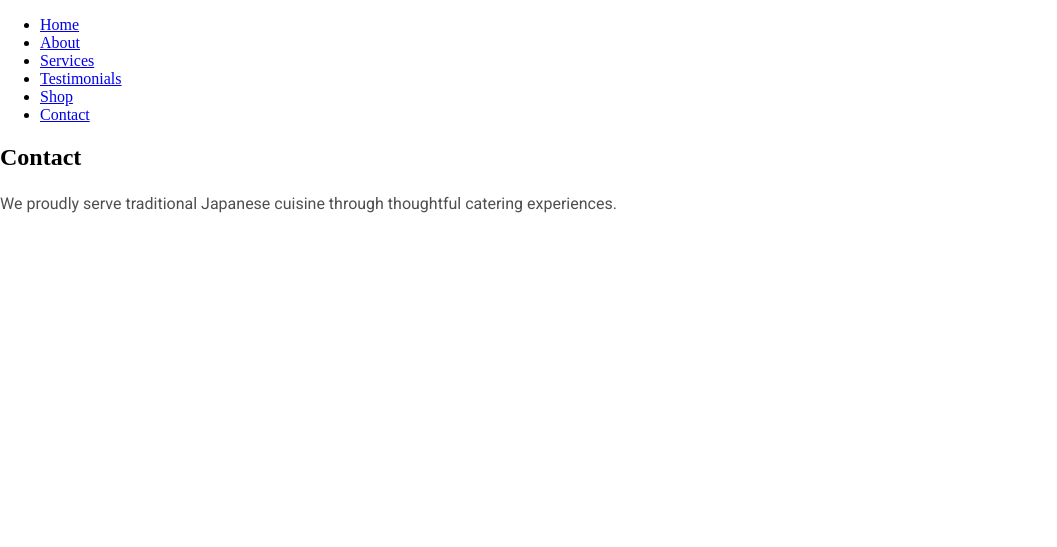
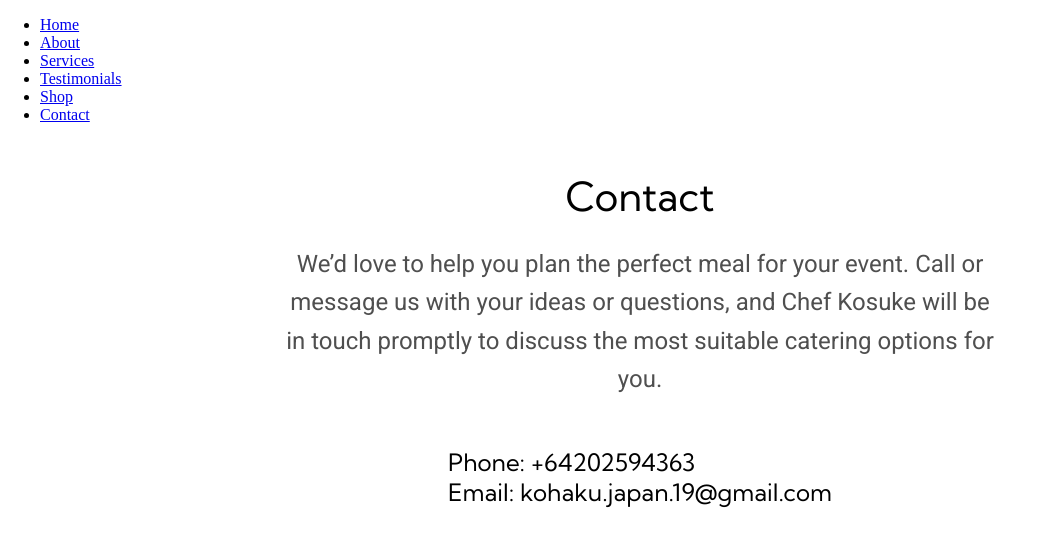
Before and after one commit to Masamist/Kohaku, a Jekyll site: the page built from contact.html, in a window 1280 px wide. Shown: the top 547 px of the page, without its empty margins (0-1057 px from the left). Built offline with Jekyll 4.4.1, drawn with Linux system fonts in a browser that asks for light colours; some web fonts are replaced.

```diff
--- a/_layouts/default.html
+++ b/_layouts/default.html
@@ -7,6 +7,7 @@
   <link rel="stylesheet" href="assets/homepage.css">
   <link rel="stylesheet" href="assets/about.css">
   <link rel="stylesheet" href="assets/services.css">
+  <link rel="stylesheet" href="assets/testimonials.css">
 
   <link rel="preconnect" href="https://fonts.googleapis.com">
   <link rel="preconnect" href="https://fonts.gstatic.com" crossorigin>
--- a/assets/kohaku.css
+++ b/assets/kohaku.css
@@ -25,6 +25,9 @@ h3, h4, p {
   display: flex;
   flex-direction: column;
   align-items: center;
+}
+.container.align_left{
+  align-items: flex-start;
 }
 .heading {
   font-size: 2.5rem;
--- a/assets/testimonials.css
+++ b/assets/testimonials.css
@@ -0,0 +1,39 @@
+.testimonial_container {
+    display: flex;
+    flex-direction: column;
+    justify-content: space-between;
+    gap: 4rem;
+    width: 100%;
+}
+.testimonials_content_container {
+    margin-top: 1rem;
+    max-width: 33rem;
+    justify-self:end;
+    position: relative;
+    margin-left: 4rem;
+}
+.testimonial_quotation {
+    position: absolute;
+    left: -4rem;
+    top: 0;
+}
+.testimonials_occasion {
+    font-size: 1rem;
+    color: #ffbd02;
+    font-weight: 600;
+    margin: 0;
+    padding: 0;
+}
+.testimonials_client {
+    font-size: .8rem;
+    font-weight: 600;
+    margin: 0;
+    padding-top: .3rem;
+}
+
+@media screen and (max-width: 800px) {
+  .about_services_header {
+    font-size: 2.8rem;
+    line-height: 150%;
+  }
+}
--- a/contact.html
+++ b/contact.html
@@ -2,8 +2,21 @@
 layout: default
 title: Contact
 ---
-<section>
-    <h1>Contact</h1>
-    <p>We proudly serve traditional Japanese cuisine through thoughtful catering experiences.</p>
+<section class="wrapper">
+  <div class="container">
+    <h2 class="heading">Contact</h2>
+    <div class="description-container">
+      <p class="description">
+        We’d love to help you plan the perfect meal for your event. Call or
+        message us with your ideas or questions, and Chef Kosuke
+        will be in touch promptly to discuss the most suitable catering options
+        for you.
+      </p>
+    </div>
+    <div class="contact-container">
+      <h2>Phone: +64202594363</h2>
+      <h2>Email: kohaku.japan.19@gmail.com</h2>
+    </div>
 
+  </div>
 </section>
```
Also changed, not shown: privacy.html (added, +81 -0 lines), testimonials.html (+11 -9 lines), assets/images/testimonials_christmas.png (added), assets/images/testimonials_corporate.png (added), assets/images/testimonials_private.png (added), assets/images/testimonials_quotation.png (added).
